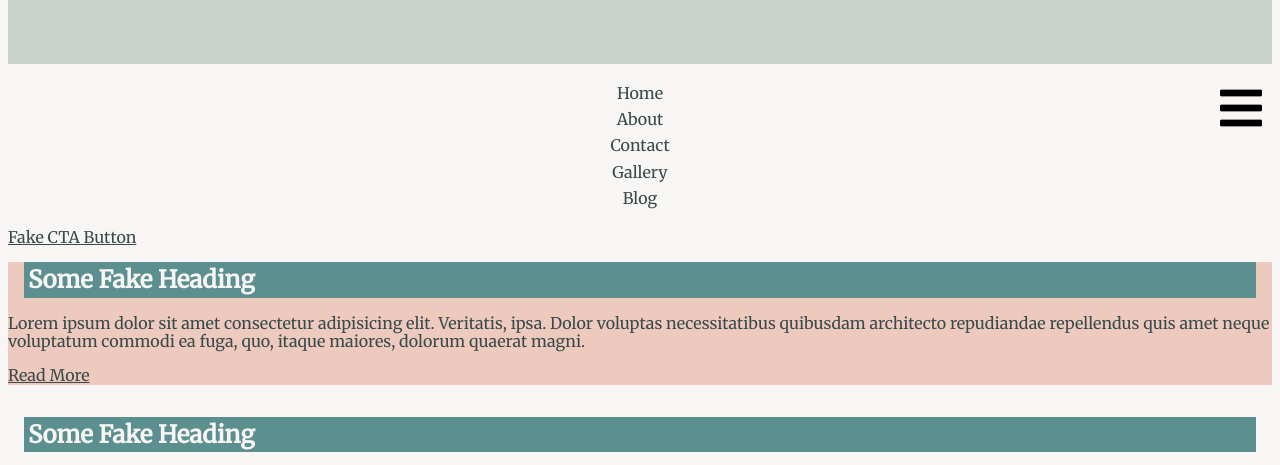
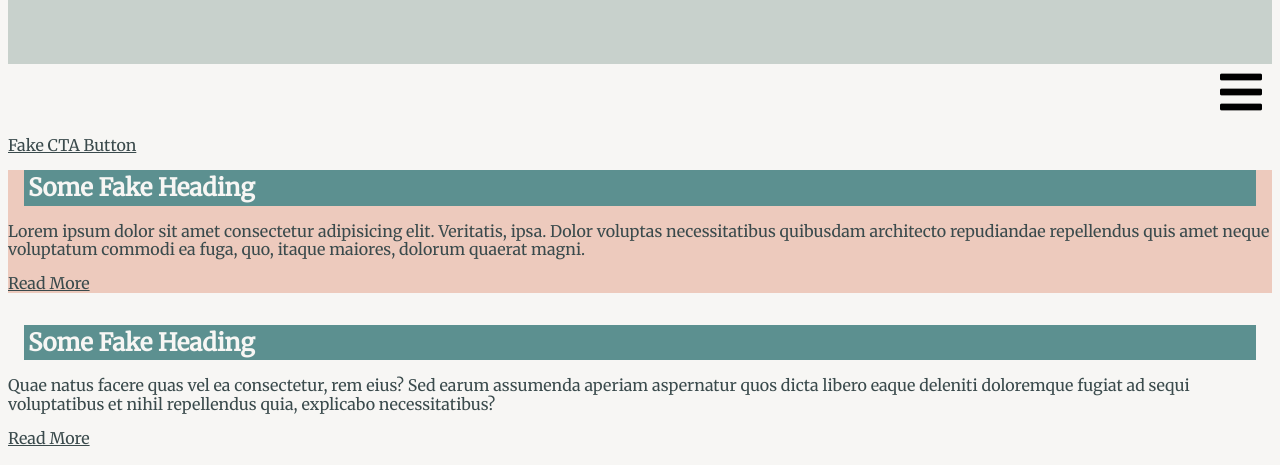
Before and after one commit to piupi/vanessa-kratohvil-project, a website: page index.html in a window 1280 px wide. Shown: the part 321-786 px from the top of the page. Drawn offline with nearby package versions, Linux system fonts and the light colour scheme.

Commit message:
Add is-hidden class for toggling navigation

```diff
--- a/index.html
+++ b/index.html
@@ -39,7 +39,7 @@
     </header>
     <nav>
       <span class="fas fa-bars"></span>
-      <ul>
+      <ul class="is-hidden">
         <li><a href="./index.html">Home</a></li>
         <li><a href="./about/">About</a></li>
         <li><a href="./contact/">Contact</a></li>
--- a/style2.css
+++ b/style2.css
@@ -105,3 +105,16 @@ ul {
 /* nav a:hover {
   background: var(--secondary-variant);
 } */
+
+
+nav .is-hidden {
+  min-height: 72px;
+  font-size: 0;
+  height: 0;
+}
+
+/* nav {
+  border-top: var(--border-secondary);
+  border-bottom:
+  min-height: 72px;
+} */
```
